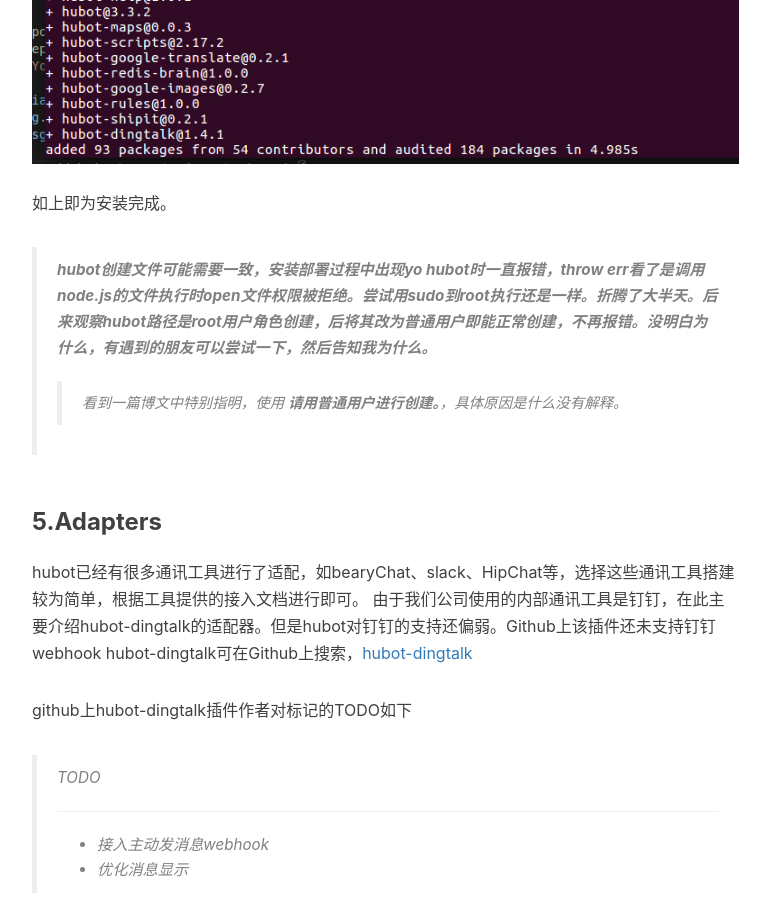
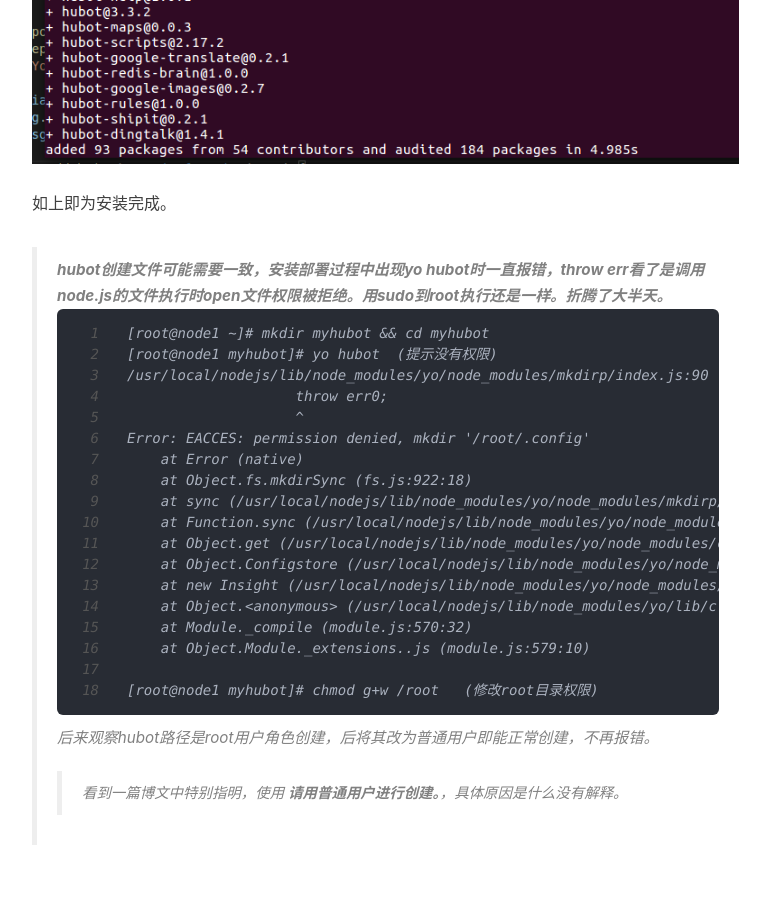
Before and after one commit to odinfor/odinfor.github.io, a Jekyll site: the page built from _posts/2020-03-22-chatOps.md, in a window 1280 px wide and 900 px high, scrolled down 6283 px. Shown: the whole window, without its empty margins (233-1003 px from the left). Built offline with Jekyll 4.4.1, drawn with Linux system fonts in a browser that asks for light colours; nearby versions of some CDN libraries; comment, search, counter and statistics services are not loaded.

Commit message:
update chatOps

````diff
--- a/_posts/2020-03-22-chatOps.md
+++ b/_posts/2020-03-22-chatOps.md
@@ -107,7 +107,29 @@
 ![]({{site.baseurl}}/img/in-post/post-devops/create-hubot-success.jpg)
 如上即为安装完成。
 
-> **hubot创建文件可能需要一致，安装部署过程中出现yo hubot时一直报错，throw err看了是调用node.js的文件执行时open文件权限被拒绝。尝试用sudo到root执行还是一样。折腾了大半天。后来观察hubot路径是root用户角色创建，后将其改为普通用户即能正常创建，不再报错。没明白为什么，有遇到的朋友可以尝试一下，然后告知我为什么。**
+> **hubot创建文件可能需要一致，安装部署过程中出现yo hubot时一直报错，throw err看了是调用node.js的文件执行时open文件权限被拒绝。用sudo到root执行还是一样。折腾了大半天。**
+> ```
+> [root@node1 ~]# mkdir myhubot && cd myhubot
+> [root@node1 myhubot]# yo hubot  (提示没有权限)
+> /usr/local/nodejs/lib/node_modules/yo/node_modules/mkdirp/index.js:90
+>                     throw err0;
+>                     ^
+> Error: EACCES: permission denied, mkdir '/root/.config'
+>     at Error (native)
+>     at Object.fs.mkdirSync (fs.js:922:18)
+>     at sync (/usr/local/nodejs/lib/node_modules/yo/node_modules/mkdirp/index.js:71:13)
+>     at Function.sync (/usr/local/nodejs/lib/node_modules/yo/node_modules/mkdirp/index.js:77:24)
+>     at Object.get (/usr/local/nodejs/lib/node_modules/yo/node_modules/configstore/index.js:38:13)
+>     at Object.Configstore (/usr/local/nodejs/lib/node_modules/yo/node_modules/configstore/index.js:27:44)
+>     at new Insight (/usr/local/nodejs/lib/node_modules/yo/node_modules/insight/lib/index.js:37:34)
+>     at Object.<anonymous> (/usr/local/nodejs/lib/node_modules/yo/lib/cli.js:172:11)
+>     at Module._compile (module.js:570:32)
+>     at Object.Module._extensions..js (module.js:579:10)
+>
+> [root@node1 myhubot]# chmod g+w /root   (修改root目录权限)
+> ```
+>后来观察hubot路径是root用户角色创建，后将其改为普通用户即能正常创建，不再报错。
+>
 >> 看到一篇博文中特别指明，使用 **请用普通用户进行创建。**，具体原因是什么没有解释。
 
 
````
